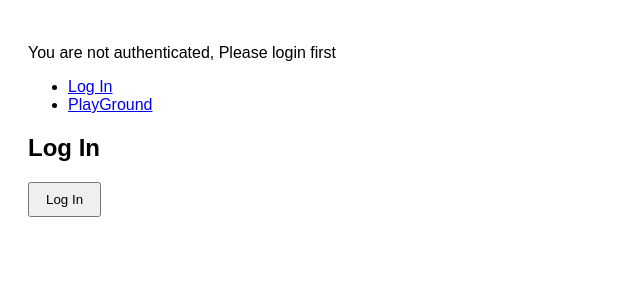
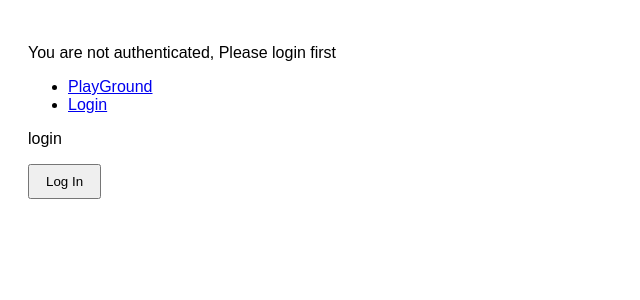
Before and after one commit to acciojob/code-playground-akhssm, a React app: page /login in a window 1280 px wide. Shown: the top 300 px of the page, without its empty margins (0-640 px from the left). Built offline with nearby package versions, Linux system fonts and the light colour scheme.

Commit message:
Added extra code files

```diff
--- a/src/components/App.js
+++ b/src/components/App.js
@@ -1,78 +1,46 @@
 import React, { useState } from "react";
-import {
-  BrowserRouter as Router,
-  Route,
-  Switch,
-  Link
-} from "react-router-dom";
-import "../styles/App.css";
+import "./../styles/App.css";
+import { Link, Switch, Route } from "react-router-dom";
 
-const Login = ({ onLogin }) => {
+import PrivateRoute from "./PrivateRoute";
+import Login from "./Login";
+import Playground from "./Playground";
+
+const App = () => {
+  const [loggedIn, setLoggedIn] = useState(false);
+
   return (
-    <div>
-      <h2>Log In</h2>
-      <button onClick={onLogin}>Log In</button>
+    <div className="main-container">
+      <p>
+        {!loggedIn
+          ? "You are not authenticated, Please login first"
+          : "Logged in, Now you can enter Playground"}
+      </p>
+
+      <ul>
+        <li>
+          <Link to="/playground">PlayGround</Link>
+        </li>
+        <li>
+          <Link to="/login">Login</Link>
+        </li>
+      </ul>
+      <Switch>
+        <Route
+          path="/login"
+          render={() => <Login setLoggedIn={setLoggedIn} loggedIn={loggedIn} />}
+        />
+        <PrivateRoute
+          path="/playground"
+          component={Playground}
+          isAuth={loggedIn}
+        />
+        <Route>
+          <p>Page not found</p>
+        </Route>
+      </Switch>
     </div>
   );
 };
 
-const Playground = ({ isAuthenticated }) => {
-  if (!isAuthenticated) return null;
-
-  return (
-    <button>Hi Welcome to Code PlayGround</button>
-  );
-};
-
-function App() {
-  const [isAuthenticated, setIsAuthenticated] = useState(false);
-
-  return (
-    <div className="main-container">
-      <p>
-        {isAuthenticated
-          ? "Logged in, Now you can enter Playground"
-          : "You are not authenticated, Please login first"}
-      </p>
-
-      <ul>
-        <li>
-          <Link to="/login">Log In</Link>
-        </li>
-        <li>
-          <Link to="/playground">PlayGround</Link>
-        </li>
-      </ul>
-
-      {isAuthenticated && (
-        <button onClick={() => setIsAuthenticated(false)}>
-          Log Out
-        </button>
-      )}
-
-      <Playground isAuthenticated={isAuthenticated} />
-
-      <Switch>
-        <Route path="/login">
-          <Login onLogin={() => setIsAuthenticated(true)} />
-        </Route>
-
-        <Route path="/playground">
-          <div />
-        </Route>
-
-        <Route path="/">
-          <div />
-        </Route>
-      </Switch>
-    </div>
-  );
-}
-
-export default function AppWrapper() {
-  return (
-    <Router>
-      <App />
-    </Router>
-  );
-}
+export default App;
--- /dev/null
+++ b/src/components/Login.js
@@ -0,0 +1,12 @@
+import React from "react";
+function Login({ setLoggedIn, loggedIn }) {
+  return (
+    <>
+      <p>login</p>
+      <button onClick={() => setLoggedIn((cur) => !cur)}>
+        {loggedIn ? "Log Out" : "Log In"}
+      </button>
+    </>
+  );
+}
+export default Login;
--- /dev/null
+++ b/src/components/Playground.js
@@ -0,0 +1,11 @@
+import React from "react";
+
+const Playground = () => {
+  return (
+    <div>
+      <p>Hi Welcome to Code PlayGround</p>
+    </div>
+  );
+};
+
+export default Playground;
--- /dev/null
+++ b/src/components/PrivateRoute.js
@@ -0,0 +1,15 @@
+import React from "react";
+import { Route, Redirect } from "react-router-dom";
+
+const PrivateRoute = ({ component: Component, isAuth, ...rest }) => {
+  return (
+    <Route
+      {...rest}
+      render={(props) =>
+        isAuth ? <Component {...props} /> : <Redirect to="/login" />
+      }
+    />
+  );
+};
+
+export default PrivateRoute;
--- a/src/index.js
+++ b/src/index.js
@@ -1,8 +1,11 @@
 import React from "react";
 import ReactDOM from "react-dom";
+import { BrowserRouter } from "react-router-dom";
 import App from "./components/App";
 
 ReactDOM.render(
-  <App />,
+  <BrowserRouter>
+    <App />
+  </BrowserRouter>,
   document.getElementById("root")
 );
```
